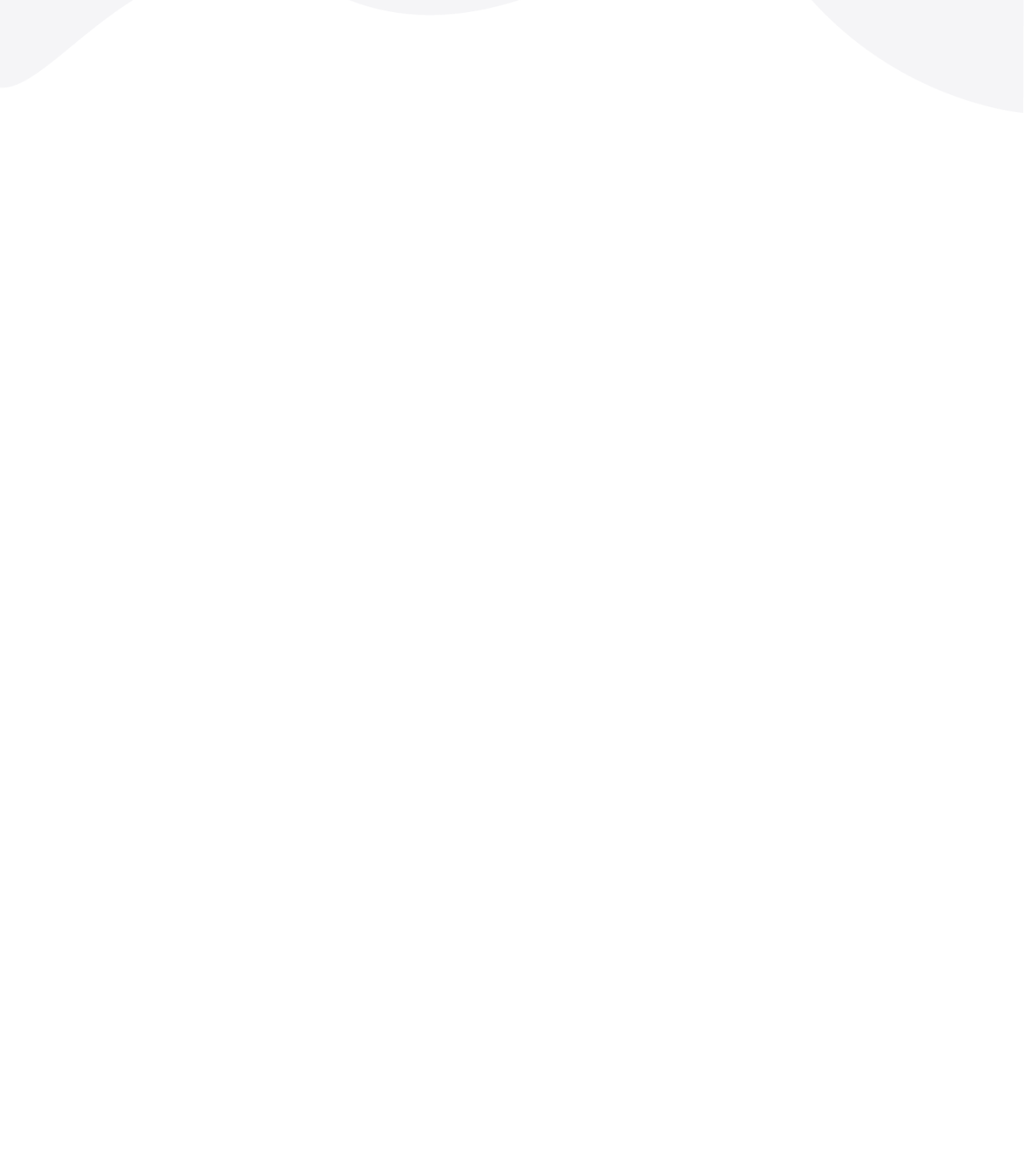
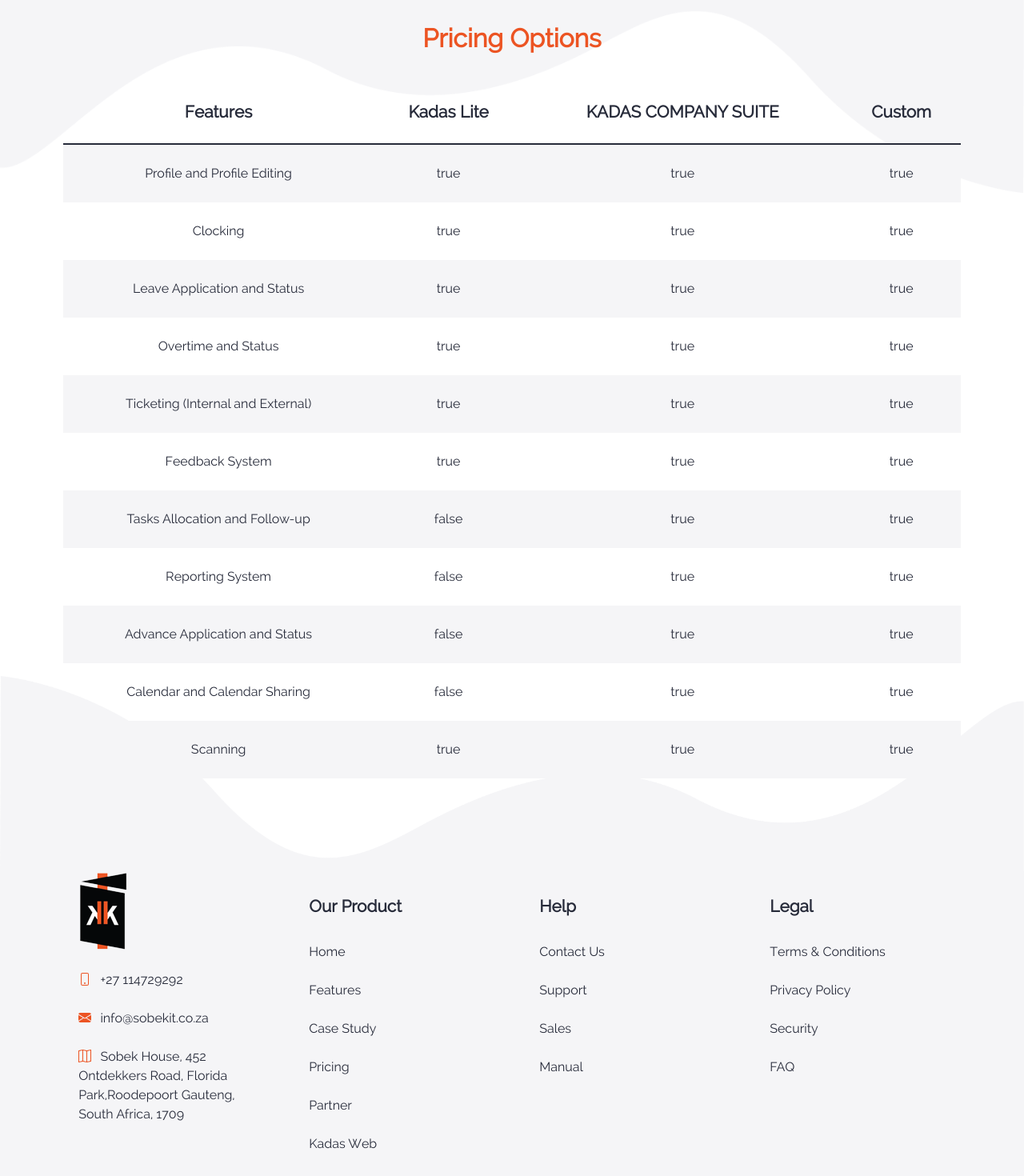
Before and after one commit to MohammedKhalid96/Sobek-Kadas-US, a Nuxt app: page / in a window 1280 px wide. Shown: the part 5060-6530 px from the top of the page at 80% size. Before the commit the page ends 5201 px from the top, so only its background shows below. Built offline with nearby package versions, Linux system fonts and the light colour scheme.

Commit message:
Footer added

```diff
--- a/assets/css/global.css
+++ b/assets/css/global.css
@@ -38,6 +38,12 @@
   outline: none;
 }
 
+.form-control:focus {
+  outline: none;
+  border: 0;
+  box-shadow: 0 0 0 0 transparent;
+}
+
 .navbar-dark .navbar-nav .nav-link {
   margin-right: 0.5em;
   font-size: 1.3em;
@@ -56,3 +62,30 @@
 .internal__wrap {
   position: relative;
 }
+
+.table {
+  color: #272b3a;
+}
+
+.table th div {
+  font-weight: bold;
+  font-size: 1.3em;
+}
+
+.table thead th {
+  border-bottom: 2px solid #272b3a;
+}
+
+.table th,
+.table td {
+  padding: 1.5rem 0.75rem;
+  border-top: 0;
+}
+
+.table-striped tbody tr:nth-of-type(odd) {
+  background: #f5f5f7;
+}
+
+ul {
+  padding: 0;
+}
--- a/components/Button/Button.vue
+++ b/components/Button/Button.vue
@@ -2,6 +2,7 @@
   <b-button
     class="button__element"
     :block="block"
+    :type="type"
     :class="{fakelink__roundedradius: roundedRadius, fakelink__smallradius: smallRadius, black: black, orange: bgOrange}"
   >
     <!-- <Icon iconName="phone"></Icon> -->
@@ -17,6 +18,7 @@
 
   props: {
     content: String,
+    type: String,
     block: Boolean,
     black: Boolean,
     smallRadius: Boolean,
--- a/components/Contact/Contact.vue
+++ b/components/Contact/Contact.vue
@@ -25,6 +25,8 @@
       <div class="bottom-shape">
         <b-img src="../../assets/images/backgrounds/shape-11.png" fluid-grow></b-img>
       </div>
+
+      <div class="divider"></div>
     </div>
   </div>
 </template>
--- /dev/null
+++ b/components/Footer/Footer.vue
@@ -0,0 +1,169 @@
+<template>
+  <div id="footer">
+    <div class="internal__wrap">
+      <div class="top-shape">
+        <b-img src="../../assets/images/backgrounds/shape-10.png" fluid-grow></b-img>
+      </div>
+
+      <b-container>
+        <b-row>
+          <b-col>
+            <div class="footer__info">
+              <b-img src="../../assets/images/logo.png" fluid alt></b-img>
+              <ul class="footer__links">
+                <li>
+                  <a href="tel:+27 114729292">
+                    <Icon iconName="phone"></Icon>+27 114729292
+                  </a>
+                </li>
+
+                <li>
+                  <a href="mail:info@sobekit.co.za">
+                    <Icon iconName="envelope-fill"></Icon>info@sobekit.co.za
+                  </a>
+                </li>
+
+                <li>
+                  <a
+                    href="https://www.google.com.eg/maps/place/SobekIT/@-26.1566208,27.9139651,17z/data=!4m12!1m6!3m5!1s0x1e95a16d59904d15:0x2deff3fdf91afe8f!2sSobekIT!8m2!3d-26.15683!4d27.91382!3m4!1s0x1e95a16d59904d15:0x2deff3fdf91afe8f!8m2!3d-26.15683!4d27.91382"
+                    target="_blank"
+                  >
+                    <Icon iconName="map"></Icon>Sobek House, 452 Ontdekkers Road,
+                    Florida Park,Roodepoort
+                    Gauteng, South Africa, 1709
+                  </a>
+                </li>
+              </ul>
+            </div>
+          </b-col>
+
+          <b-col>
+            <div class="footer__links">
+              <div class="footer__title">
+                <Title small bold dark title="Our Product" />
+              </div>
+
+              <ul>
+                <li>
+                  <nuxt-link to="/">Home</nuxt-link>
+                </li>
+                <li>
+                  <nuxt-link to="/">Features</nuxt-link>
+                </li>
+                <li>
+                  <nuxt-link to="/">Case Study</nuxt-link>
+                </li>
+                <li>
+                  <nuxt-link to="/">Pricing</nuxt-link>
+                </li>
+                <li>
+                  <nuxt-link to="/">Partner</nuxt-link>
+                </li>
+                <li>
+                  <nuxt-link to="/">Kadas Web</nuxt-link>
+                </li>
+              </ul>
+            </div>
+          </b-col>
+
+          <b-col>
+            <div class="footer__links">
+              <div class="footer__title">
+                <Title small bold dark title="Help" />
+              </div>
+
+              <ul>
+                <li>
+                  <nuxt-link to="/">Contact Us</nuxt-link>
+                </li>
+                <li>
+                  <nuxt-link to="/">Support</nuxt-link>
+                </li>
+                <li>
+                  <nuxt-link to="/">Sales</nuxt-link>
+                </li>
+                <li>
+                  <nuxt-link to="/">Manual</nuxt-link>
+                </li>
+              </ul>
+            </div>
+          </b-col>
+
+          <b-col>
+            <div class="footer__links">
+              <div class="footer__title">
+                <Title small bold dark title="Legal" />
+              </div>
+
+              <ul>
+                <li>
+                  <nuxt-link to="/">Terms & Conditions</nuxt-link>
+                </li>
+                <li>
+                  <nuxt-link to="/">Privacy Policy</nuxt-link>
+                </li>
+                <li>
+                  <nuxt-link to="/">Security</nuxt-link>
+                </li>
+                <li>
+                  <nuxt-link to="/">FAQ</nuxt-link>
+                </li>
+              </ul>
+            </div>
+          </b-col>
+        </b-row>
+      </b-container>
+    </div>
+  </div>
+</template>
+
+<script>
+import Title from "../Title/Title";
+import Icon from "../Icon/Icon";
+
+export default {
+  name: "Footer",
+
+  components: {
+    Title,
+    Icon
+  }
+};
+</script>
+
+<style scoped>
+#footer {
+  background: #f5f5f7;
+}
+
+.top-shape {
+  position: absolute;
+  bottom: 100%;
+
+  left: 0;
+  width: 100%;
+  z-index: -1;
+}
+
+.footer__info img {
+    margin-bottom: 1.5rem;
+}
+
+li {
+  list-style: none;
+}
+
+.footer__links {
+    margin-left: 1.2rem;
+}
+
+.footer__links a {
+  color: #272b3a;
+  margin-bottom: 1.5rem;
+}
+
+.footer__links svg {
+    color: #ec5423;
+    margin-right: 0.7rem;
+}
+</style>
--- a/components/Form/Form.vue
+++ b/components/Form/Form.vue
@@ -1,6 +1,6 @@
 <template>
   <div id="form">
-    <b-form @submit="onSubmit" v-if="show">
+    <b-form @submit="onSubmit">
       <b-row>
         <b-col>
           <b-form-group id="input-name" label-for="name">
@@ -39,7 +39,7 @@
         ></b-form-textarea>
       </b-form-group>
 
-      <Button bgOrange smallRadius content="Submit" />
+      <Button type="submit" bgOrange smallRadius content="Submit" />
     </b-form>
   </div>
 </template>
--- /dev/null
+++ b/components/Pricing/Pricing.vue
@@ -0,0 +1,110 @@
+<template>
+  <div id="pricing">
+    <div class="internal__wrap text-center">
+      <b-container>
+        <Title orange medium bold center title="Pricing Options" />
+
+        <div class="pricing__table">
+          <Table>
+            <b-table responsive striped :items="items" :fields="fields"></b-table>
+          </Table>
+        </div>
+      </b-container>
+
+      <div class="divider"></div>
+    </div>
+  </div>
+</template>
+
+<script>
+import Title from "../Title/Title";
+import Table from "../Table/Table";
+
+export default {
+  name: "Pricing",
+
+  components: {
+    Title,
+    Table
+  },
+
+  data() {
+    return {
+      fields: ["Features", "Kadas_Lite", "KADAS_COMPANY_SUITE", "Custom"],
+      items: [
+        {
+          Features: "Profile and Profile Editing",
+          Kadas_Lite: true,
+          KADAS_COMPANY_SUITE: true,
+          Custom: true
+        },
+        {
+          Features: "Clocking",
+          Kadas_Lite: true,
+          KADAS_COMPANY_SUITE: true,
+          Custom: true
+        },
+        {
+          Features: "Leave Application and Status",
+          Kadas_Lite: true,
+          KADAS_COMPANY_SUITE: true,
+          Custom: true
+        },
+        {
+          Features: "Overtime and Status",
+          Kadas_Lite: true,
+          KADAS_COMPANY_SUITE: true,
+          Custom: true
+        },
+        {
+          Features: "Ticketing (Internal and External)",
+          Kadas_Lite: true,
+          KADAS_COMPANY_SUITE: true,
+          Custom: true
+        },
+        {
+          Features: "Feedback System",
+          Kadas_Lite: true,
+          KADAS_COMPANY_SUITE: true,
+          Custom: true
+        },
+        {
+          Features: "Tasks Allocation and Follow-up",
+          Kadas_Lite: false,
+          KADAS_COMPANY_SUITE: true,
+          Custom: true
+        },
+        {
+          Features: "Reporting System",
+          Kadas_Lite: false,
+          KADAS_COMPANY_SUITE: true,
+          Custom: true
+        },
+        {
+          Features: "Advance Application and Status",
+          Kadas_Lite: false,
+          KADAS_COMPANY_SUITE: true,
+          Custom: true
+        },
+        {
+          Features: "Calendar and Calendar Sharing",
+          Kadas_Lite: false,
+          KADAS_COMPANY_SUITE: true,
+          Custom: true
+        },
+        {
+          Features: "Scanning",
+          Kadas_Lite: true,
+          KADAS_COMPANY_SUITE: true,
+          Custom: true
+        }
+      ]
+    };
+  },
+
+  created() {}
+};
+</script>
+
+<style scoped>
+</style>
--- /dev/null
+++ b/components/Table/Table.vue
@@ -0,0 +1,15 @@
+<template>
+  <div id="table">
+    <slot></slot>
+  </div>
+</template>
+
+<script>
+export default {
+  name: "Table"
+};
+</script>
+
+<style scoped>
+
+</style>
--- a/components/WhyKadas/WhyKadas.vue
+++ b/components/WhyKadas/WhyKadas.vue
@@ -1,9 +1,9 @@
 <template>
   <div id="why-kadas">
     <div class="internal__wrap">
-      <Title orange medium bold center title="Why You Want Kadas In Your Business" />
+      <b-container>
+        <Title orange medium bold center title="Why You Want Kadas In Your Business" />
 
-      <b-container>
         <div class="why-kadas__wrap text-center">
           <b-row v-for="whyKadasElemnet in whyKadas" :key="whyKadasElemnet.id">
             <b-col cols="6">
--- a/layouts/default.vue
+++ b/layouts/default.vue
@@ -2,14 +2,18 @@
   <div>
     <Navbar />
     <nuxt />
+    <Footer />
   </div>
 </template>
 
 <script>
 import Navbar from "../components/Navbar/Navbar";
+import Footer from "../components/Footer/Footer";
+
 export default {
   components: {
-    Navbar
+    Navbar,
+    Footer
   }
 };
 </script>
--- a/pages/index.vue
+++ b/pages/index.vue
@@ -4,6 +4,7 @@
     <Features />
     <WhyKadas />
     <Contact />
+    <Pricing />
   </div>
 </template>
 
@@ -12,9 +13,10 @@
 import Features from "../components/Features/Features";
 import WhyKadas from "../components/WhyKadas/WhyKadas";
 import Contact from "../components/Contact/Contact";
+import Pricing from "../components/Pricing/Pricing";
 
 export default {
-  components: { Header, Features, WhyKadas, Contact }
+  components: { Header, Features, WhyKadas, Contact, Pricing }
 };
 </script>
 
```
Also changed, not shown: components/Icon/Icon.vue (+5 -4 lines).
